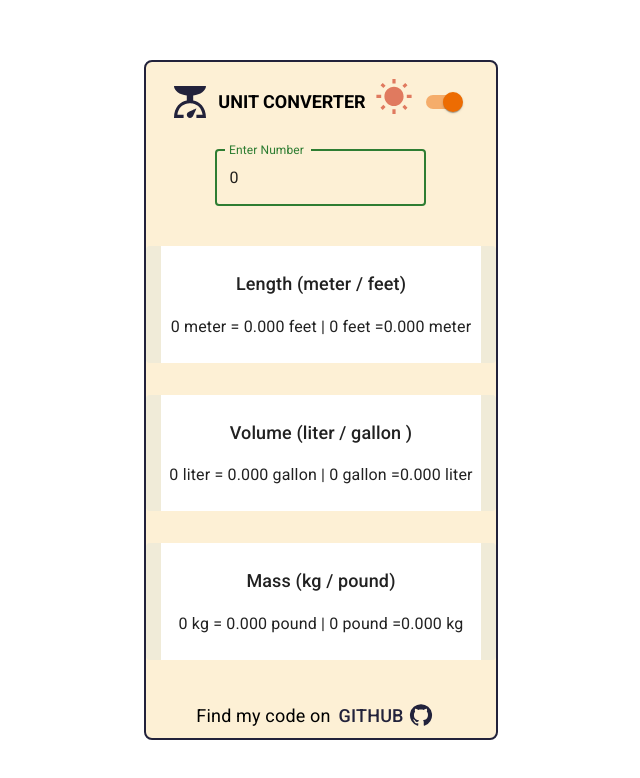
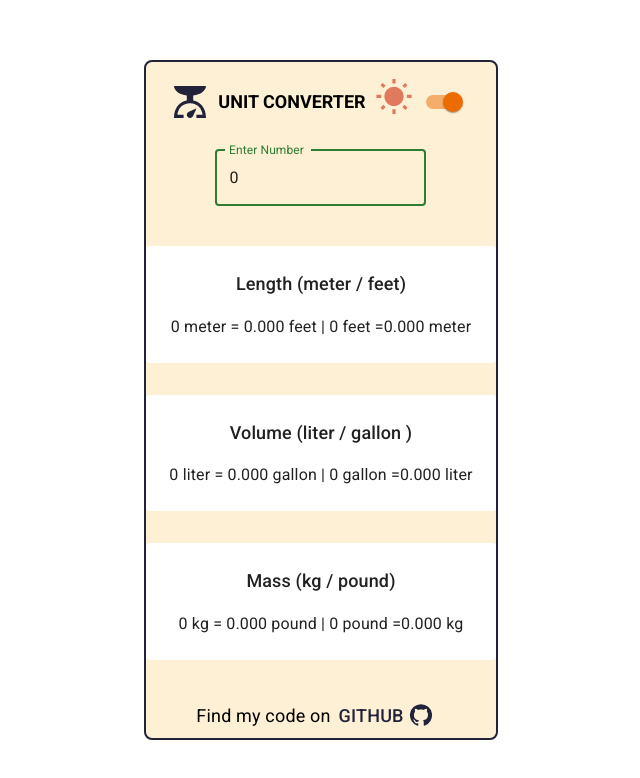
Before and after one commit to imarunp/Unit_Converter, a React (Vite) app: page / in a window 1280 px wide. Shown: the top 778 px of the page, without its empty margins (319-959 px from the left). Built offline with nearby package versions, Linux system fonts and the light colour scheme.

Commit message:
border removed from cards

```diff
--- a/src/assets/components/ConvertCard.jsx
+++ b/src/assets/components/ConvertCard.jsx
@@ -18,9 +18,9 @@ function ConvertCard({
         mb: 3,
         ml: ' auto',
         mr: 'auto',
-        borderRight: 15,
-        borderLeft: 15,
-        borderColor: '#f0ebd8',
+        // borderRight: 15,
+        // borderLeft: 15,
+        // borderColor: '#f0ebd8',
         textAlign: 'center',
         // minWidth: '50%',
         // maxWidth: '80%',
```
